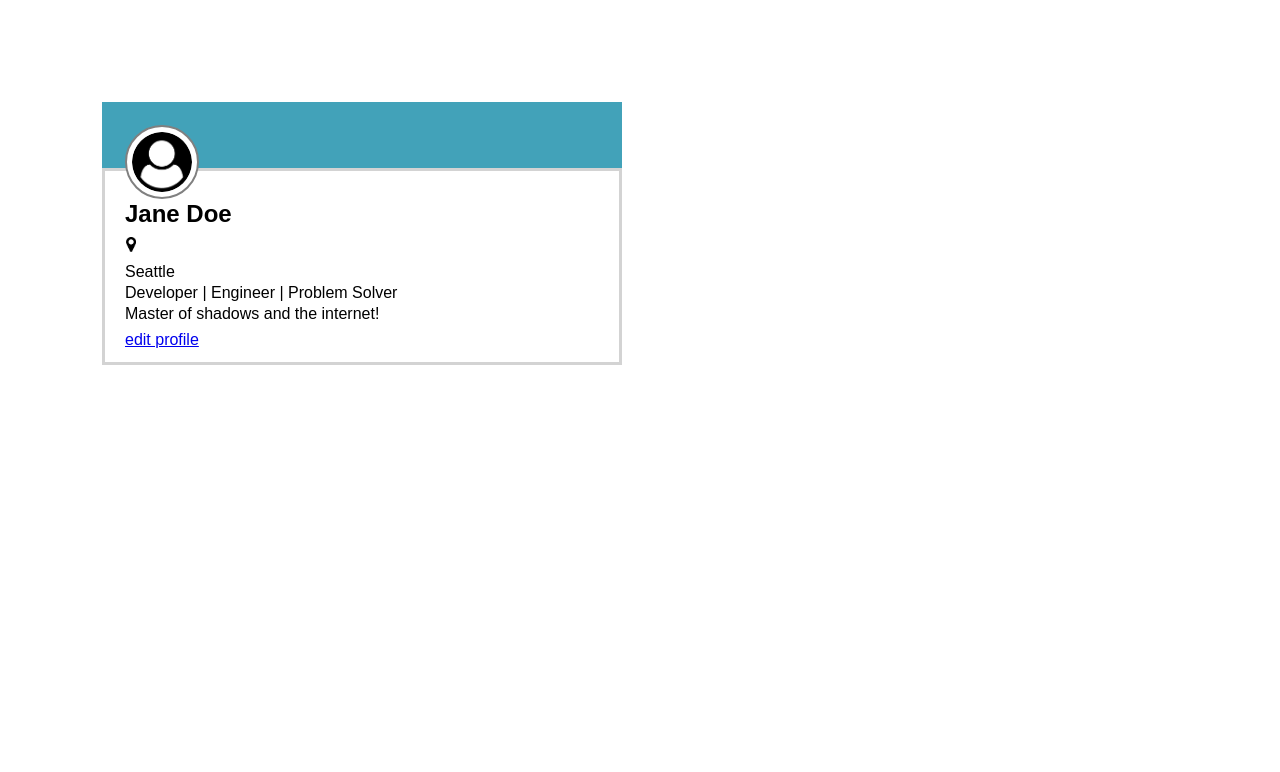
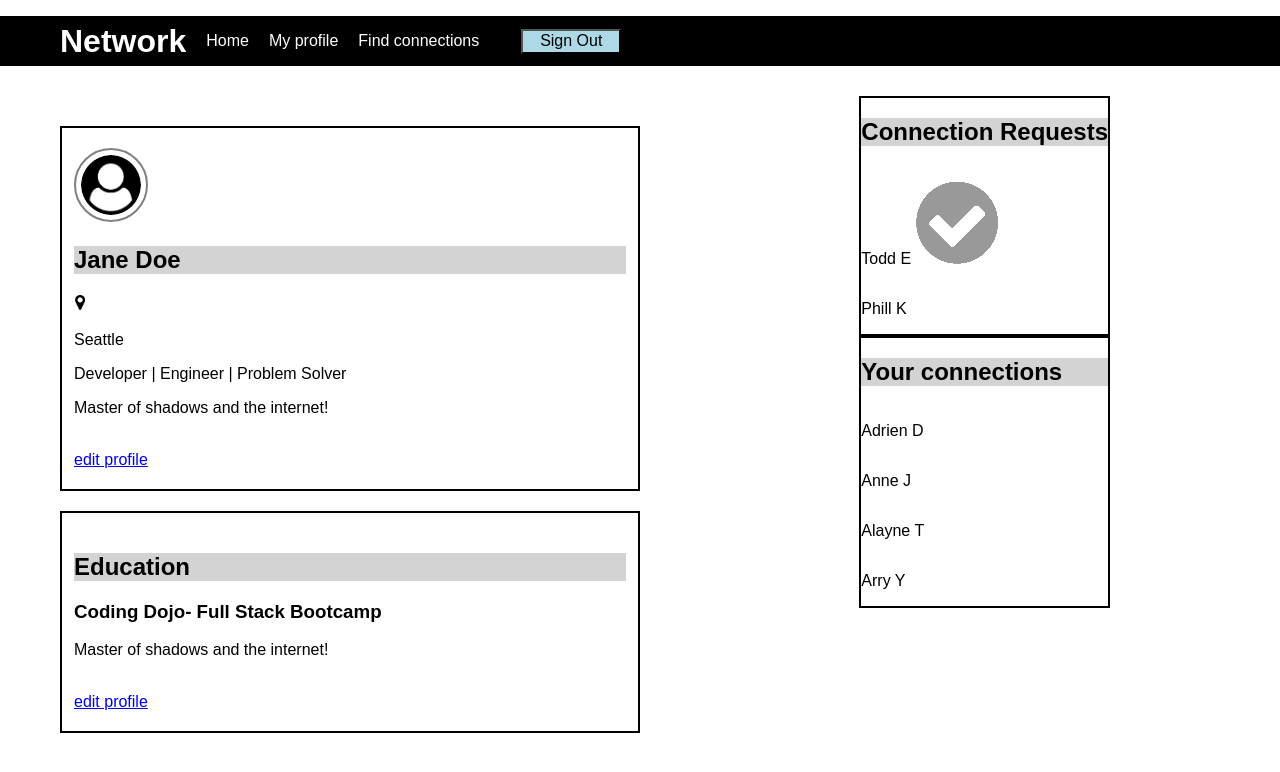
Before and after one commit to amidrammeh1/CSS, a plain HTML site: page profile_page/index.html in a window 1280 px wide. Drawn offline with Linux system fonts and the light colour scheme.

Commit message:
initial commit

```diff
--- a/profile_page/index.html
+++ b/profile_page/index.html
@@ -7,22 +7,55 @@
     <link rel="stylesheet" type="text/css" href="style.css">
 </head>
 <body>
+
+    <div class="navbar">
+        <ul>
+            <li><h1>Network</h1></li>
+            <li>Home</li>
+            <li> My profile</li>
+            <li> Find connections</li>
+            <li><button class="signOutBtn">Sign Out</button></li>
+        </ul>
+    </div>
+
     <div class="container">
-        <div class="div top-container">
-            <div class="img-container">
+        <div class="row">
+            <div class="cardBody">
                 <img class="profile-icon"src="icons/user-circle.png" />
-            </div>
-        </div>
-        <div class="div lower-container">
-            <div><h2>Jane Doe</h2></div>
+                <h2>Jane Doe</h2>
             <img class="map-marker" src="icons/map-marker.png" alt="map-marker"/>
             <p>Seattle</p>
-
-            <div>
                 <p>Developer | Engineer | Problem Solver</p>
                 <p>Master of shadows and the internet!</p>
                 </br>
                 <a href="#">edit profile</a>
+
+            </div>
+
+            <div class="cardBody">
+                <h2>Education</h2>
+                <h3>Coding Dojo- Full Stack Bootcamp</h3>
+                <p>Master of shadows and the internet!</p>
+                </br>
+                <a href="#">edit profile</a>
+
+            </div>
+
+        </div>
+
+        <div class= col-2>
+            <div class="col-body">
+                <h2>Connection Requests</h2>
+                <p>Todd E <img src="/icons/accept-circle.png"></p>
+                <p>Phill K</p>
+            </div>
+
+            <div class="col-body">
+                <h2>Your connections</h2>
+                <p>Adrien D</p>
+                <p>Anne J</p>
+                <p>Alayne T</p>
+                <p>Arry Y</p>
             </div>
         </div>
     </div>
--- a/profile_page/style.css
+++ b/profile_page/style.css
@@ -1,16 +1,51 @@
 body{
-  margin: 100px;
-  padding: 2px;
-  background: white;
+  margin:0;
   font-family:arial;
-  box-sizing: border-box;
+
 }
 
+.navbar{
+  background-color: black;
+  margin: auto;
+  width: 100vw;
+}
+
+
+ul {
+  list-style-type: none;
+  display: flex;
+  justify-content: flex-start;
+  align-items: center;
+  height: 50px;
+}
+
+ul li{
+  color: white;
+  padding-left: 20px;
+
+}
+
+li:last-child {
+  margin-right: auto;
+  margin-left: 20px;
+
+
+}
+.signOutBtn{
+  background-color: lightblue;
+  font-size: 16px;
+  margin: 4px 2px;
+  box-shadow: 5px 5px #000;
+  width: 100px;
+  height: 25px;
+  display: inline;
+
+}
 .container {
-  width: 520px;
-  height: 200px;
-  background: #fff;
-  border-radius: 5px;
+width: 1080px;
+margin: 30px;
+display: flex;
+justify-content: space-between;
 
 
 
@@ -18,6 +53,34 @@ body{
 
 
 }
+.row{
+  margin: 20px;
+  width: 600px;
+  display: flex;
+  justify-content: space-between;
+  flex-direction: column;
+}
+
+.cardBody{
+  flex-basis: 30%;
+  margin: 10px;
+  padding: 20px 12px;
+  box-sizing: border-box;
+  border:2px solid black;
+}
+
+.col-body{
+  display: flex;
+  justify-content: space-between;
+  flex-direction: column;
+  border: 2px solid black;
+}
+
+h2{
+  background-color: lightgrey;
+}
+
+
 
 .top-container {
   height: 60px;
```
